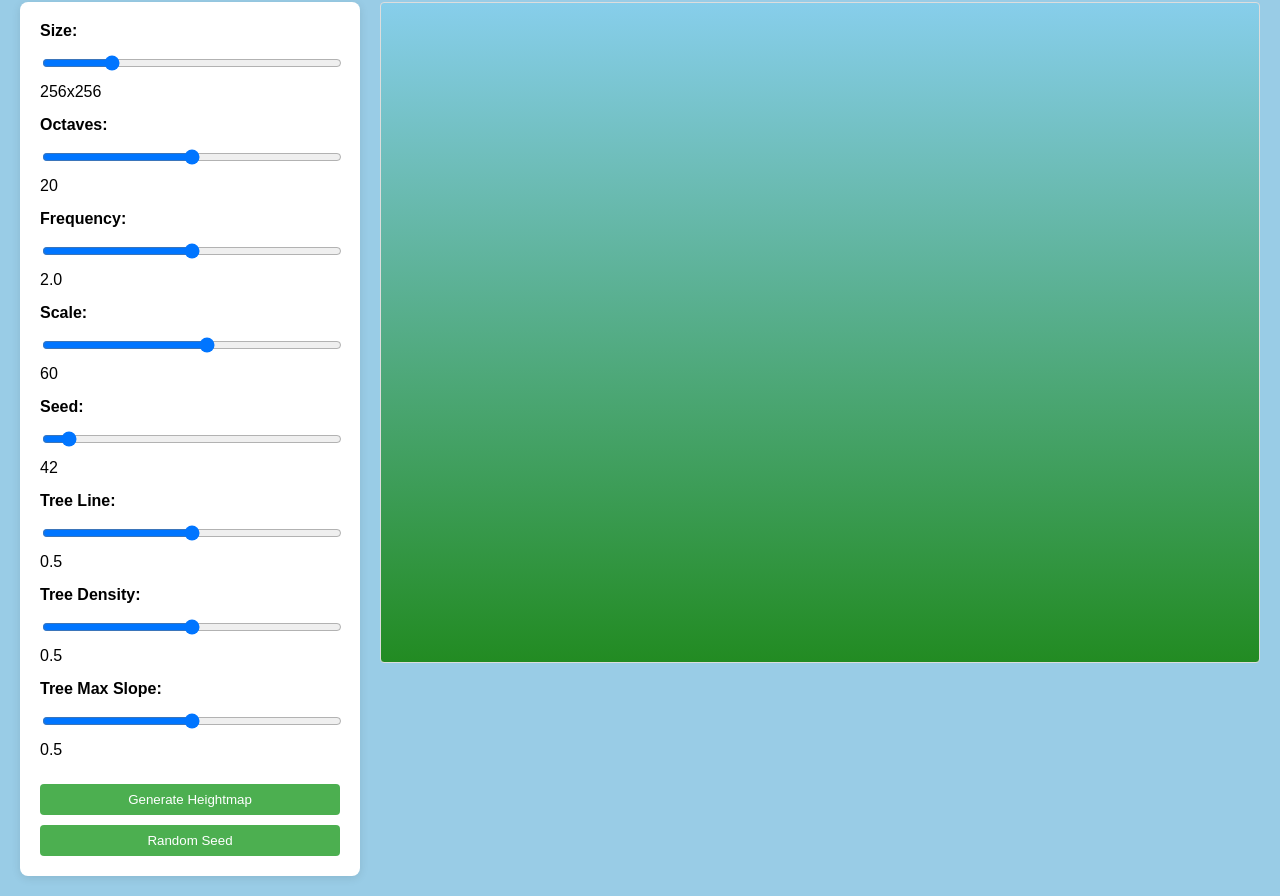
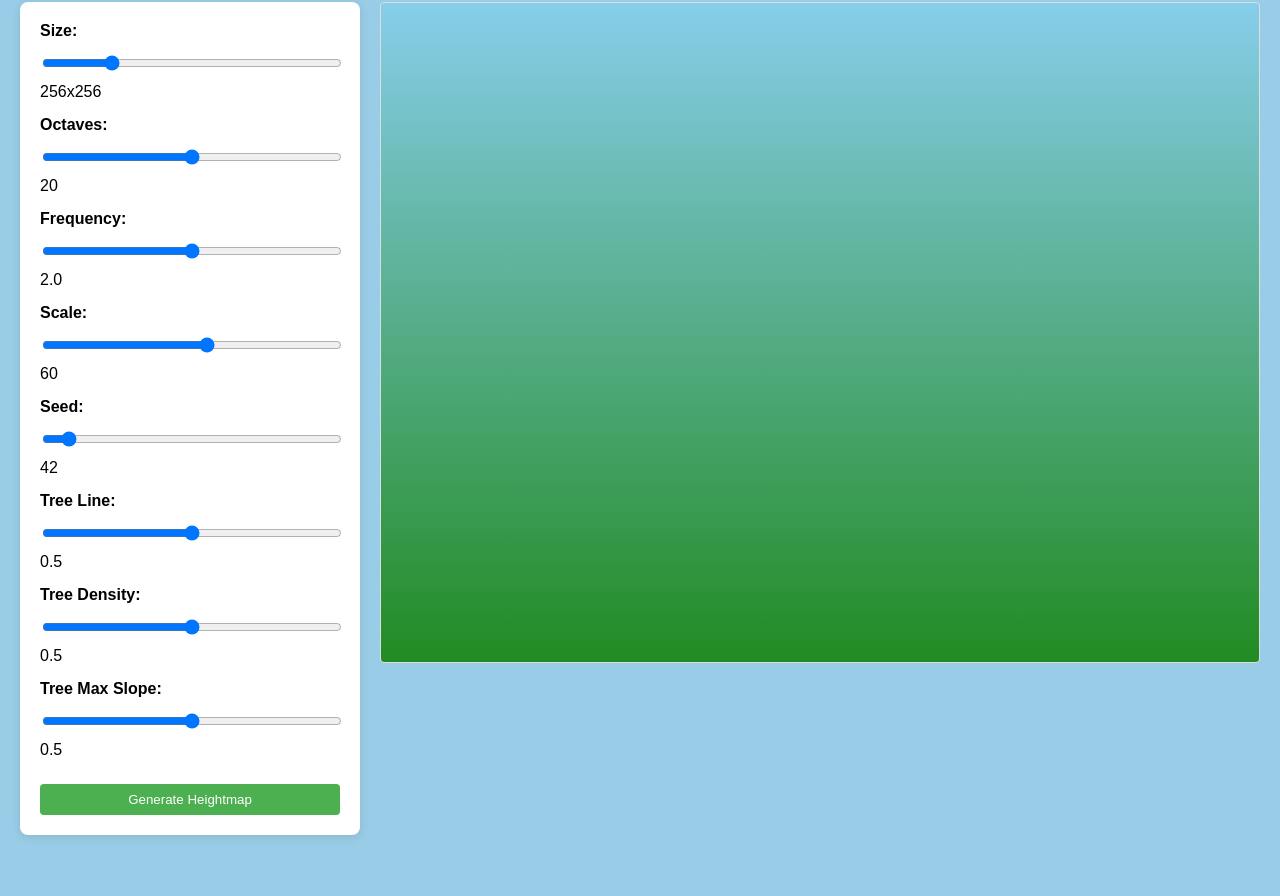
Before and after one commit to Liquinator/Computer_Graphics_FS25, a plain HTML site: page index.html in a window 1280 px wide. Shown: the part 76-972 px from the top of the page. After the commit the page ends 931 px from the top, so only its background shows below. Drawn offline with Linux system fonts and the light colour scheme; no server answers.

Commit message:
Remove random seed button

```diff
--- a/index.html
+++ b/index.html
@@ -139,7 +139,6 @@
         </div>
 
         <button id="generate">Generate Heightmap</button>
-        <button id="random-seed">Random Seed</button>
       </div>
 
       <div id="canvas-container">
```
